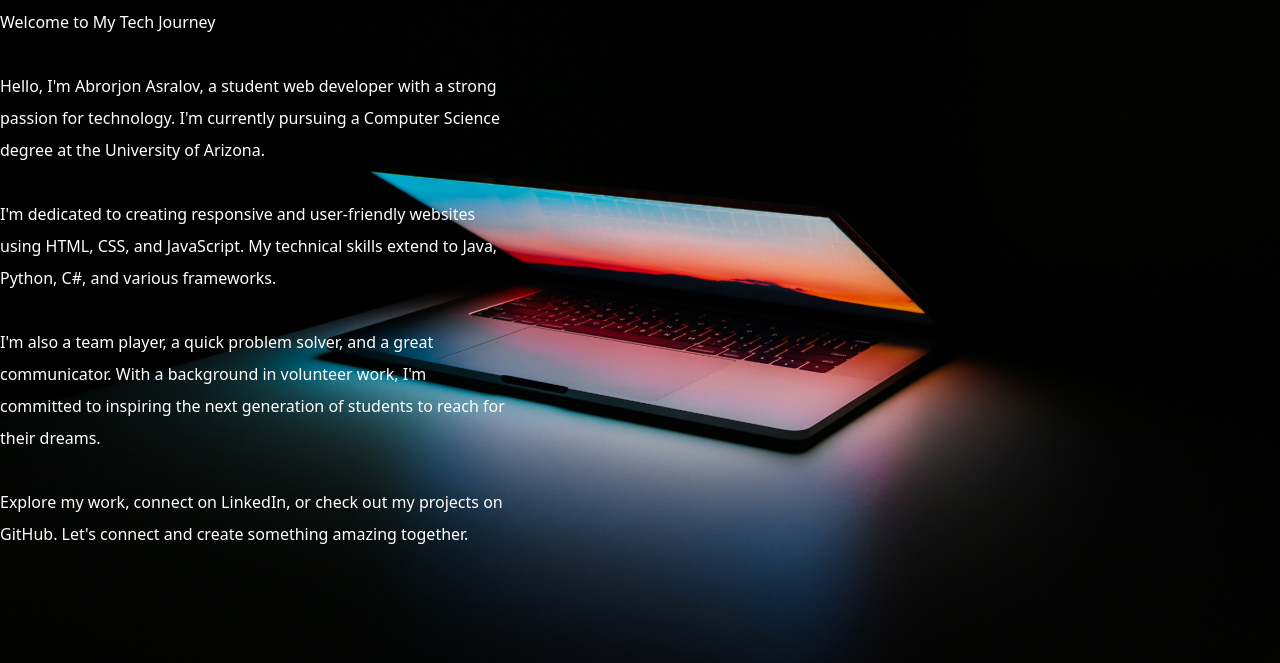
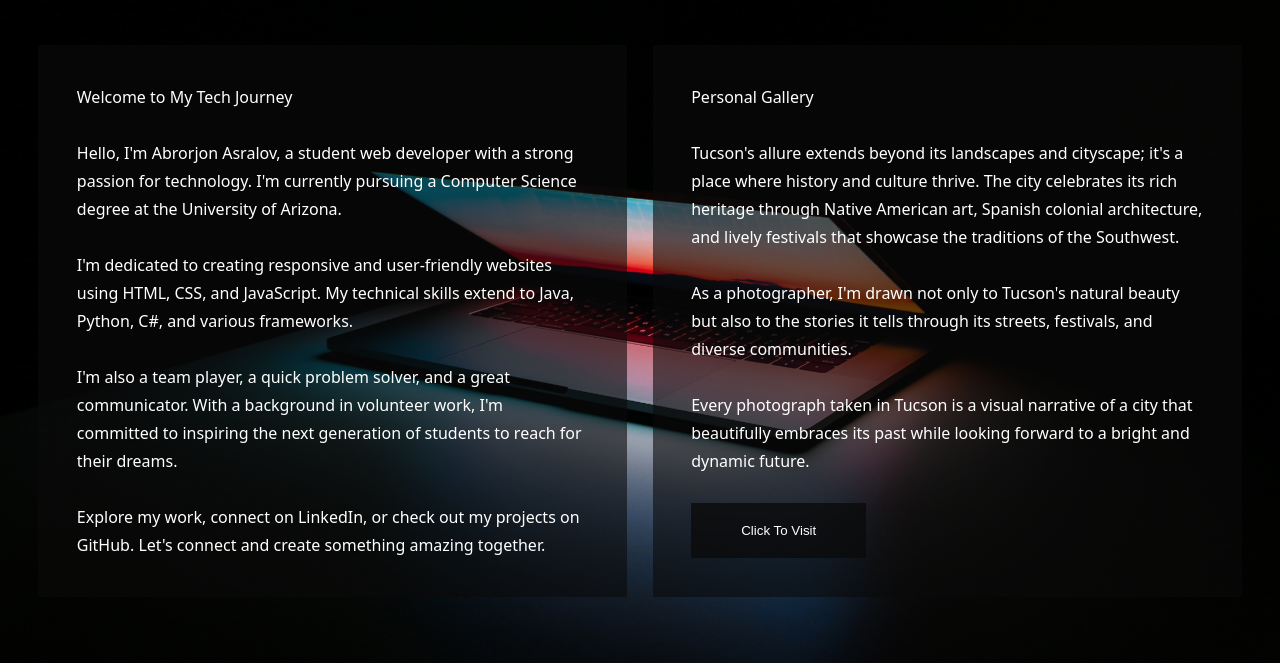
Before and after one commit to asralov/my_portfolio, a website: page portfolio/public/index.html in a window 1280 px wide. Shown: the part 137-800 px from the top of the page. Drawn offline with Linux system fonts and the light colour scheme.

Commit message:
Created the second box
That box says what is it about, and has a button that gets to another page with gallery of some pictures i took since i moved to Tucson

```diff
--- a/portfolio/public/index.html
+++ b/portfolio/public/index.html
@@ -8,9 +8,9 @@
     <title>Abrorjon Asralov</title>
   </head>
   <body>
-    <!--Left Navbar-->
+    <!-------------------------Left Navbar------------------------>
     <div id="navbar">
-      <!--Links and Texts go here-->
+      <!-----------------Links and Texts go here------------------>
       <button id="menuButton" class="fas fa-bars"></button>
       <!--SideBar-->
       <div id="navbarLinks">
@@ -20,19 +20,32 @@
         <a class="links" href="#">Skills</a>
         <a class="links" href="#">Email</a>
       </div>
-      <!--Name, Title, and Photo-->
-      <div id="title">
-        <span id="studentInfo">Student && Web Developer<br>Abrorjon Asralov</span>
-        <img src="./src/images/userAvatar.png" id="personalPhoto">
+    </div>
+    <!-------------------Name, Title, and Photo----------------->
+    <div id="title">
+      <span id="studentInfo">Student && Web Developer<br />Abrorjon Asralov</span>
+      <img src="./src/images/userAvatar.png" id="personalPhoto" />
+    </div>
+    <!--Main container to keep left and right boxes-->
+    <div id="mainBox">
+      <!-------------------Left Box, Personal Info----------------->
+      <div id="personalInfo">
+        <!----------------Content of Personal Info----------------->
+        <span id="personalInfoText"></span>
       </div>
-      <!--Left Box, Personal Info-->
-      <div id="personalInfo">
-        <!--Content of Personal Info-->
-        <span id="personalInfoText"></span>
+      <!-----Right Side to Show some cool pictures i took in tucson----->
+      <div id="rightContent">
+        <div id="galleryTitle">
+          <!--some text-->
+        </div>
+        <div id="gallery">
+          <!--A container for scrolling pictures-->
+          <button id="galleryButton">Click To Visit</button>
+        </div>
       </div>
     </div>
     <div id="contentBox">
-      <!--It is a scrollable -->
+      <!-------------------It is a scrollable --------------------->
     </div>
     <script src="./src/index.js"></script>
   </body>
--- a/portfolio/public/src/index.css
+++ b/portfolio/public/src/index.css
@@ -4,6 +4,7 @@ body {
   background-image:url("./images/background-img.jpg");
   background-repeat: no-repeat;
   background-size: cover;
+  background-attachment: fixed;
   color: #fff;
   font-family: system-ui, -apple-system, BlinkMacSystemFont, 'Segoe UI', Roboto, Oxygen, Ubuntu, Cantarell, 'Open Sans', 'Helvetica Neue', sans-serif;
 }
@@ -44,7 +45,7 @@ body {
   left: -20%;
   height: 100vh;
   width: 20%;
-  background-color: rgba(10, 10, 10, 0.4);
+  background-color: rgba(10, 10, 10, 0.6);
   color: #fff;
   transition: all 0.2s ease-out;
   /*translate: -280px;*/
@@ -91,5 +92,50 @@ body {
 
 #personalInfo{
   width: 40%;
-  line-height: 4vh;
+  line-height: 3.5vh;
+  margin-top: 3%;
+  background-color: rgba(10, 10, 10, 0.6);
+  padding: 3% 3%;
 }
+
+.textLinks{
+  text-decoration: none;
+  color: #ffffff;
+  font-weight: 500;
+  transition: 0.3s;
+}
+
+.textLinks:hover{
+  opacity: 0.5;
+  cursor: pointer;
+}
+
+#rightContent {
+  display: flex;
+  flex-direction: column;
+  width: 40%;
+  margin-top: 3%;
+  line-height: 3.5vh;
+  background-color: rgba(10, 10, 10, 0.6);
+  padding: 3% 3%;
+}
+
+#mainBox{
+  display: flex;
+  justify-content: center;
+  gap: 2%;
+}
+
+#galleryButton{
+  background-color: rgba(10, 10, 10, 0.8);
+  color: #ffffff;
+  padding: 20px 50px;
+  border: none;
+  transition: 0.3s;
+}
+
+#galleryButton:hover{
+  background-color: rgba(255, 255, 255, 0.8);
+  color: #000000;
+  cursor: pointer;
+}
--- a/portfolio/public/src/index.js
+++ b/portfolio/public/src/index.js
@@ -18,6 +18,7 @@ btn.addEventListener('click', ()=>{
 });
 
 // to show the string that is the personal info about me
+// some html code that should be replaced with
 const info = `Welcome to My Tech Journey<br>
 <br>
 Hello, I'm Abrorjon Asralov, a student web developer with a strong passion for technology. I'm currently pursuing a Computer Science degree at the University of Arizona.<br>
@@ -26,6 +27,36 @@ I'm dedicated to creating responsive and user-friendly websites using HTML, CSS,
 <br>
 I'm also a team player, a quick problem solver, and a great communicator. With a background in volunteer work, I'm committed to inspiring the next generation of students to reach for their dreams.<br>
 <br>
-Explore my work, connect on LinkedIn, or check out my projects on GitHub. Let's connect and create something amazing together.`;
-const leftInfoBox = document.getElementById("personalInfoText");
-leftInfoBox.innerHTML   = info;
+Explore my work, connect on <a class="textLinks">LinkedIn</a>, or check out my projects on <a class="textLinks" href="www.google.com">GitHub</a>. Let's connect and create something amazing together.`;
+const leftInfoBox = document.getElementById("personalInfo");
+leftInfoBox.innerHTML = info;
+
+
+
+// start working on a gallery part
+// text part
+const galleryText = `Personal Gallery<br><br>Tucson's allure extends beyond its landscapes and cityscape;
+it's a place where history and culture thrive. The city celebrates its rich heritage
+through Native American art, Spanish colonial architecture, and lively festivals that
+showcase the traditions of the Southwest.<br><br> As a photographer, I'm drawn not only to Tucson's
+natural beauty but also to the stories it tells through its streets, festivals, and diverse
+communities.<br><br> Every photograph taken in Tucson is a visual narrative of a city that beautifully
+embraces its past while looking forward to a bright and dynamic future.<br><br>`;
+const galleryTextContent = document.getElementById("galleryTitle");
+galleryTextContent.innerHTML = galleryText;
+
+
+// pictures part
+pictureCollection = new Array(); // to store pictures in
+// eleven since there are 11 pictures that should be stored
+for (let c = 1; c <=11; c++){
+  pictureCollection.push("tucson"+c+".jpg");
+}
+
+/*
+let imgs = "";
+const galleryPics = document.getElementById("gallery");
+for (pic of pictureCollection){
+  imgs += `<img class="galleryPics" src="./src/images/tucson/${pic}">` + '\n';
+}
+galleryPics.innerHTML = imgs;*/
```
Also changed, not shown: portfolio/public/src/images/tucson/tucson1.jpg (added), portfolio/public/src/images/tucson/tucson10.jpg (added), portfolio/public/src/images/tucson/tucson11.jpg (added), portfolio/public/src/images/tucson/tucson2.jpg (added), portfolio/public/src/images/tucson/tucson3.jpg (added), portfolio/public/src/images/tucson/tucson4.jpg (added), portfolio/public/src/images/tucson/tucson5.jpg (added), portfolio/public/src/images/tucson/tucson6.jpg (added), portfolio/public/src/images/tucson/tucson7.jpg (added), portfolio/public/src/images/tucson/tucson8.jpg (added), portfolio/public/src/images/tucson/tucson9.jpg (added), 1 other file.
